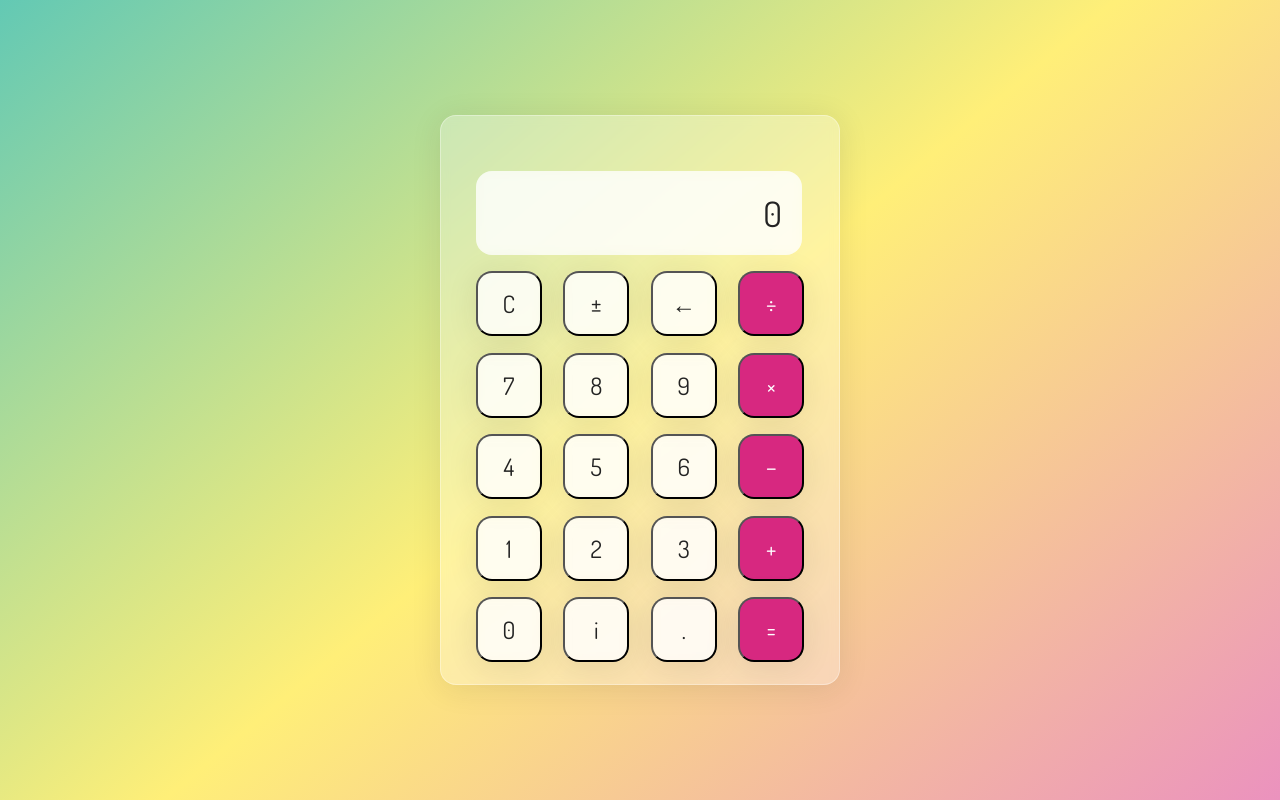
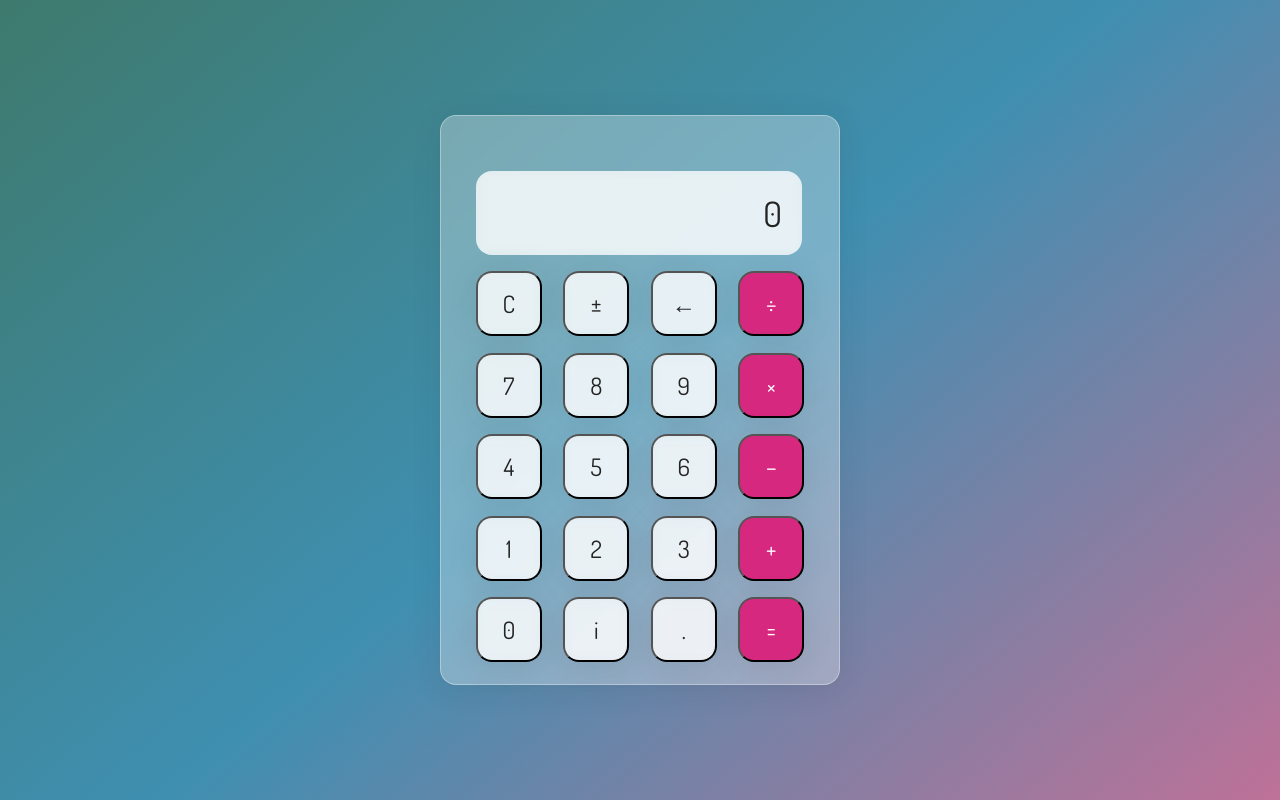
Before and after one commit to AozheAng-badchildrens/Complex-Calculator, a plain HTML site: page index.html in a window 1280 px wide. Drawn offline with Linux system fonts and the light colour scheme.

Commit message:
Changed background color to blue gradient

```diff
--- a/style.css
+++ b/style.css
@@ -14,7 +14,7 @@ html {
 body {
     /*centers child elements vertically (works only with display: flex)*/
     align-items: center;
-    background: linear-gradient(320deg, #eb92be, #ffef78, #63c9b4);
+    background: linear-gradient(320deg, #be7198, #3f8fb1, #3e7a6d);
     display: flex;
     font-family: 'Dosis', sans-serif;
     font-display: swap;
```
